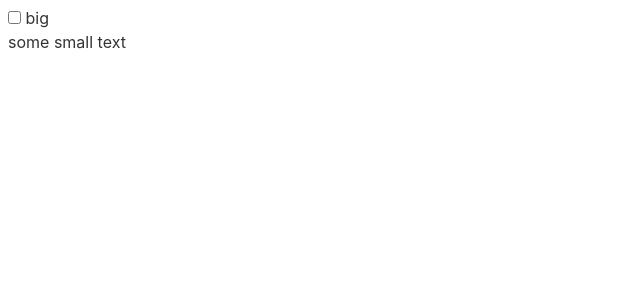
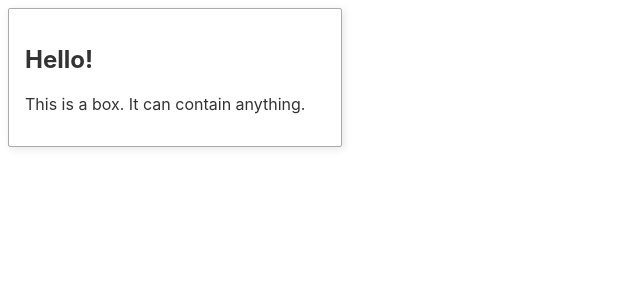
Before and after one commit to kkata/svelte-tutorial, a Svelte app: page / in a window 1280 px wide. Shown: the top 300 px of the page, without its empty margins (0-640 px from the left). Built offline with nearby package versions, Linux system fonts and the light colour scheme.

Commit message:
Component composition Slots

```diff
--- a/src/App.svelte
+++ b/src/App.svelte
@@ -1,13 +1,8 @@
 <script>
-let big = false;
+import Box from "./Box.svelte";
 </script>
 
-<style>
-.big {
-  font-size: 4em;
-}
-</style>
-
-<label> <input type="checkbox" bind:checked="{big}" /> big </label>
-
-<div class:big>some {big ? 'big' : 'small'} text</div>
+<Box>
+  <h2>Hello!</h2>
+  <p>This is a box. It can contain anything.</p>
+</Box>
--- /dev/null
+++ b/src/Box.svelte
@@ -0,0 +1,14 @@
+<style>
+.box {
+  width: 300px;
+  border: 1px solid #aaa;
+  border-radius: 2px;
+  box-shadow: 2px 2px 8px rgba(0, 0, 0, 0.1);
+  padding: 1em;
+  margin: 0 0 1em 0;
+}
+</style>
+
+<div class="box">
+  <slot />
+</div>
```
